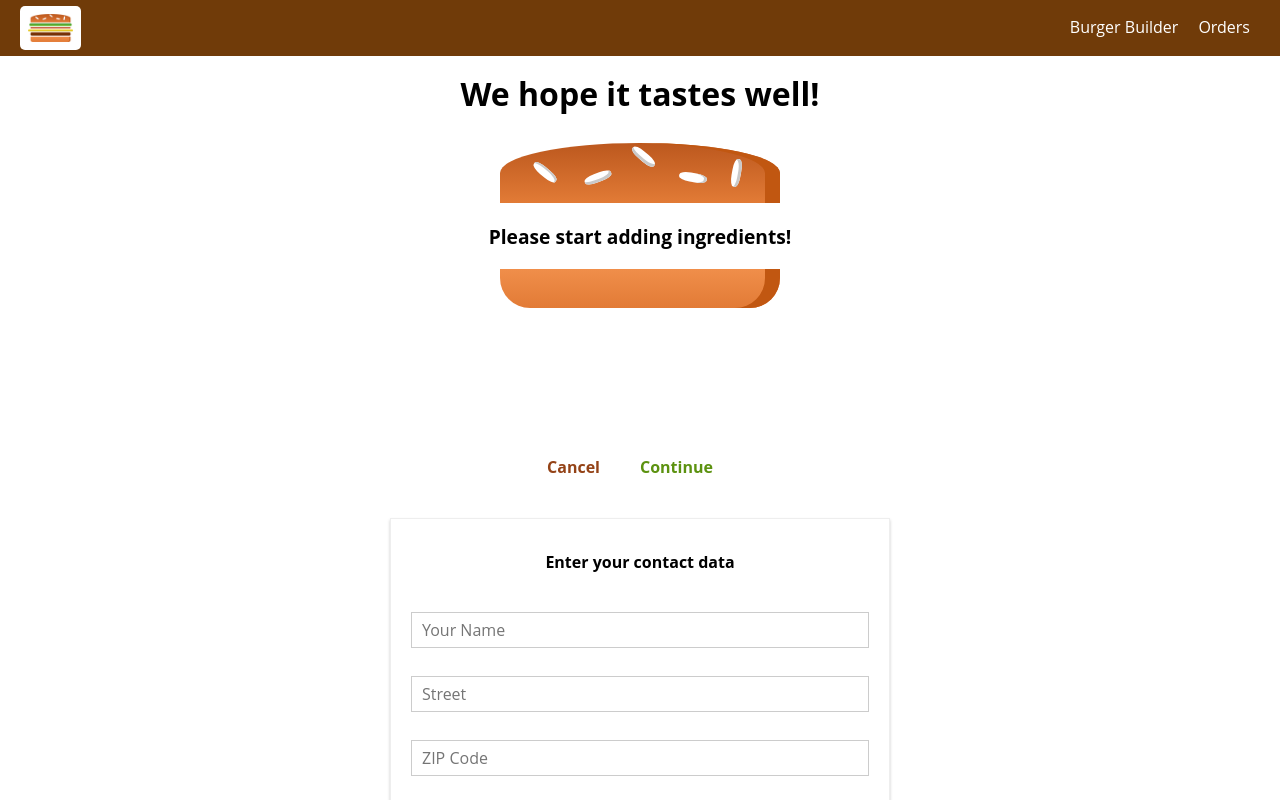
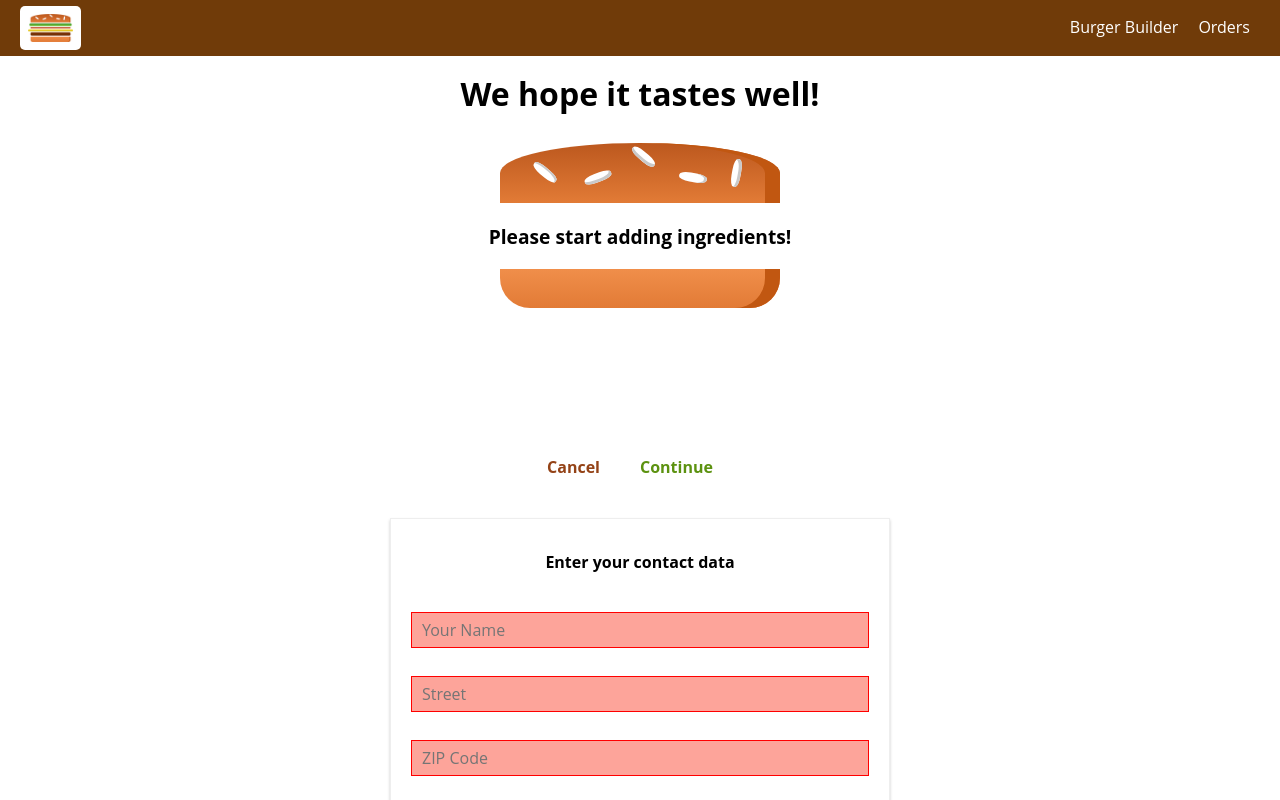
Before and after one commit to Saddam-tech/my-burger-builder-app, a React (Create React App) app: page /checkout in a window 1280 px wide. Both pictures are taken after a click on the button "Continue". Shown: the top 800 px of the page. Built offline with nearby package versions, Linux system fonts and the light colour scheme.

Commit message:
Adding the validation feedback

```diff
--- a/src/components/UI/Input/Input.js
+++ b/src/components/UI/Input/Input.js
@@ -4,12 +4,18 @@ import classes from "./Input.module.css";
 const input = (props) => {
   let inputElement = null;
 
+  const inputClasses = [classes.InputElement];
+
+  if (props.invalid) {
+    inputClasses.push(classes.Invalid)
+  }
+
   switch (props.elementType) {
     case "input":
       inputElement = (
         <input
           {...props.elementConfig}
-          className={classes.InputElement}
+          className={inputClasses.join(' ')}
           value={props.value}
           onChange={props.changed}
         />
@@ -19,7 +25,7 @@ const input = (props) => {
       inputElement = (
         <textarea
           {...props.elementConfig}
-          className={classes.InputElement}
+          className={inputClasses.join(' ')}
           value={props.value}
           onChange={props.changed}
         />
@@ -28,7 +34,7 @@ const input = (props) => {
     case "select":
       inputElement = (
         <select
-          className={classes.InputElement}
+          className={inputClasses.join(' ')}
           value={props.value}
           onChange={props.changed}
         >
@@ -44,7 +50,7 @@ const input = (props) => {
       inputElement = (
         <input
           {...props.elementConfig}
-          className={classes.InputElement}
+          className={inputClasses.join(' ')}
           value={props.value}
           onChange={props.changed}
         />
--- a/src/components/UI/Input/Input.module.css
+++ b/src/components/UI/Input/Input.module.css
@@ -27,3 +27,8 @@
     outline: none;
     background-color: #ccc;
 }
+
+.Invalid {
+    border: 1px solid red;
+    background-color: #FDA49A;
+}
--- a/src/containers/Checkout/ContactData/ContactData.js
+++ b/src/containers/Checkout/ContactData/ContactData.js
@@ -165,6 +165,7 @@ class ContactData extends Component {
             elementType={formElement.config.elementType}
             elementConfig={formElement.config.elementConfig}
             value={formElement.config.value}
+            invalid={!formElement.config.valid}
             changed={(event) => this.inputChangedHandler(event, formElement.id)}
           />
         ))}
```
